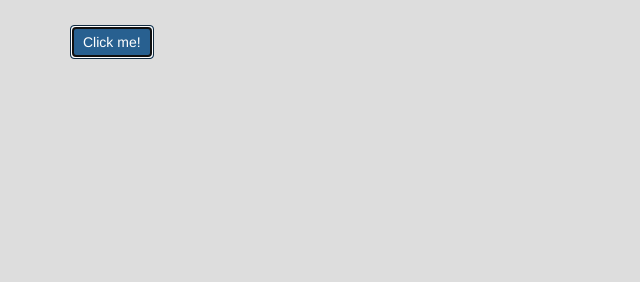
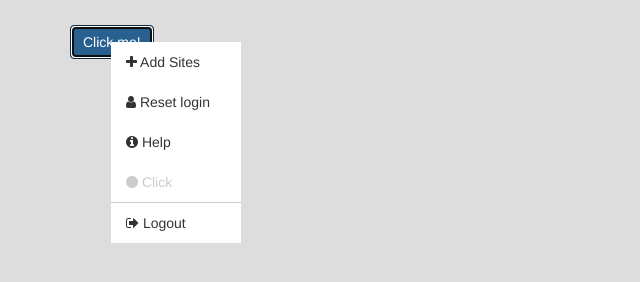
Before and after one commit to senemgenberova/button, a plain HTML site: page index.html in a window 1280 px wide. Both pictures are taken after a click on the button "Click me!". Shown: the whole page, without its empty margins (0-640 px from the left). Drawn offline with Linux system fonts and the light colour scheme.

Commit message:
commit btn3

```diff
--- a/css/style.css
+++ b/css/style.css
@@ -25,3 +25,15 @@ ul li{
     padding: 10px 15px;
     width: 130px;
 }
+
+.disabled{
+    color: #ccc;
+    cursor: not-allowed;
+}
+.disabled:hover{
+    background: white;
+}
+
+ul li:hover{
+    background: #4393E6;
+}
--- a/index.html
+++ b/index.html
@@ -4,6 +4,7 @@
     <meta charset="UTF-8">
     <meta name="viewport" content="width=device-width, initial-scale=1.0">
     <meta http-equiv="X-UA-Compatible" content="ie=edge">
+    <link rel="stylesheet" href="https://maxcdn.bootstrapcdn.com/font-awesome/4.7.0/css/font-awesome.min.css">
     <link rel="stylesheet" href="css/bootstrap.css">
     <link rel="stylesheet" href="css/style.css">
     <title>Buttons</title>
@@ -13,11 +14,11 @@
         <div class="click">
             <button id="button" class="btn btn-primary">Click me!</button>
             <ul>
-                <li>Add Sites</li>
-                <li>Reset login</li>
-                <li>Help</li>
-                <li>Click</li>
-                <li class="top_border">Logout</li>
+                <li><i class="fa fa-plus" aria-hidden="true"></i> Add Sites</li>
+                <li><i class="fa fa-user" aria-hidden="true"></i> Reset login</li>
+                <li><i class="fa fa-info-circle" aria-hidden="true"></i> Help</li>
+                <li class="disabled" disabled><i class="fa fa-circle" aria-hidden="true"></i> Click</li>
+                <li class="top_border"><i class="fa fa-sign-out" aria-hidden="true"></i> Logout</li>
             </ul>
         </div>
     </div>
--- a/js/script.js
+++ b/js/script.js
@@ -4,19 +4,24 @@ $(document).ready(function(){
     $("#button").click(function(event){
         x = event.clientX;
         y = event.clientY;
-
-        console.log(event.pageX)
-
         $("ul").css("top",y);
         $("ul").css("left", x);
         $("body").append($("ul"));
         $("ul").toggle();
+    })
 
-
+    $("li").click(function(){
+        if($(this).attr("disabled")){
+            $("ul").hide();
+        }
+        else{
+            alert("Item clicked!");
+        }
     })
 
     $(window).click(function(event){
-           $("ul").hide();
-
+           if(event.pageX > x && event.pageY > y){
+                $("ul").hide();
+           }
     });
 });
```
